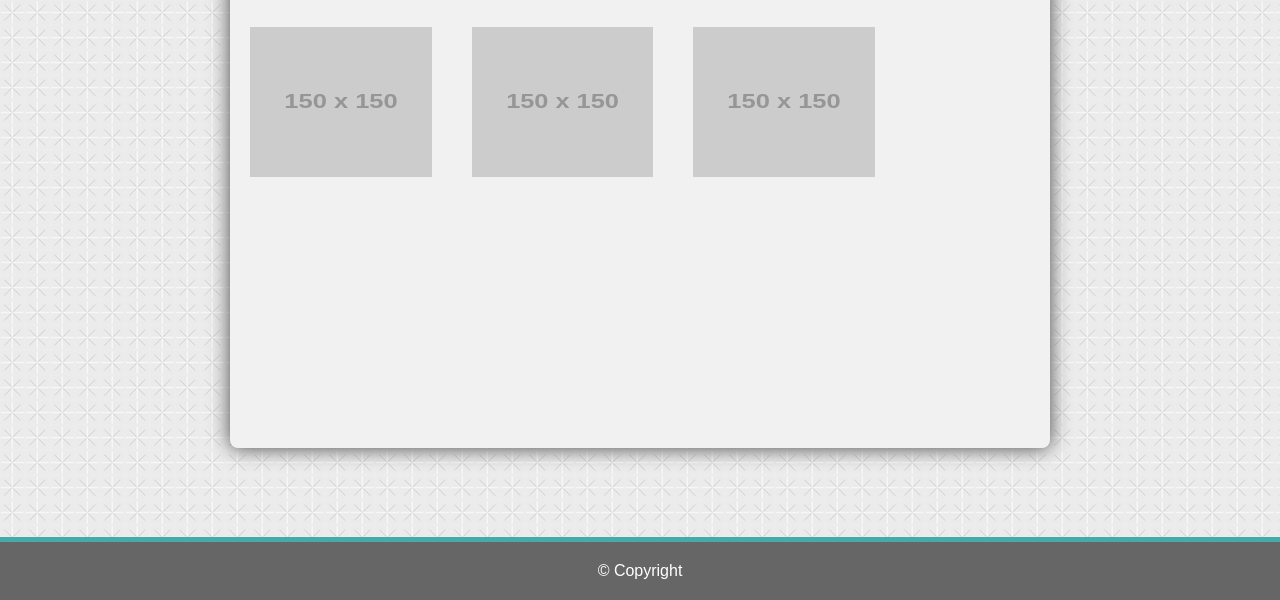
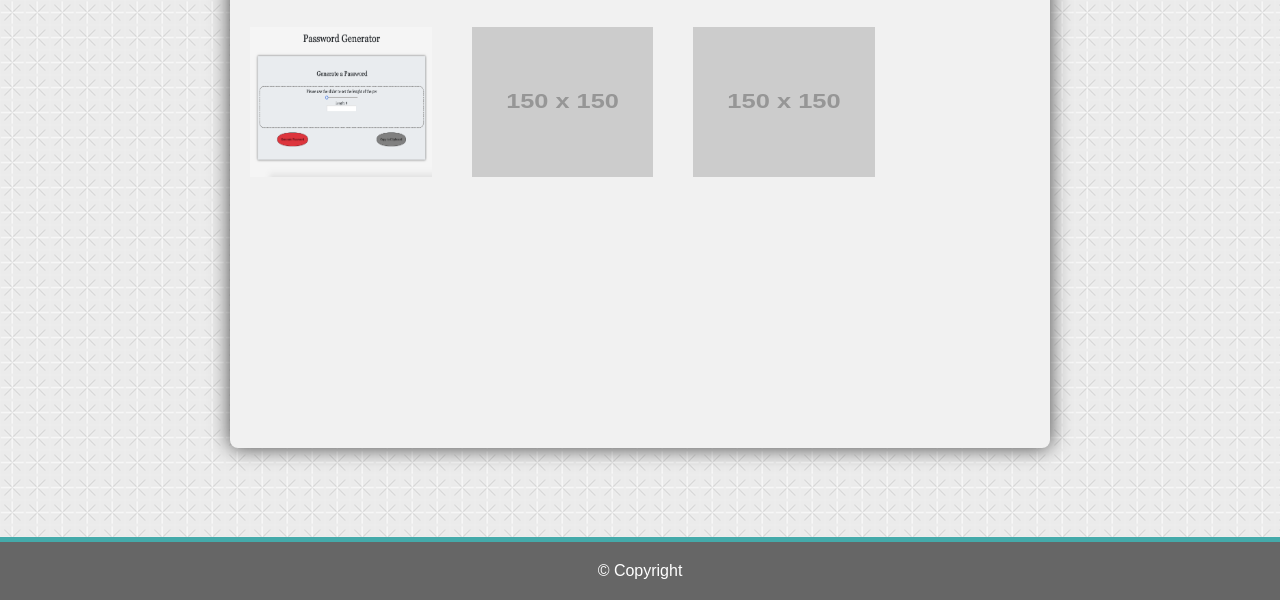
Before and after one commit to jtubay/FirstPortfolio, a plain HTML site: page portfolio.html in a window 1280 px wide. Shown: the part 200-800 px from the top of the page. Drawn offline with Linux system fonts and the light colour scheme; placeholder pictures from the web are drawn by us.

Commit message:
added link to a portfolio item

```diff
--- /dev/null
+++ b/assets/css/reset.css
@@ -0,0 +1,48 @@
+/* http://meyerweb.com/eric/tools/css/reset/
+   v2.0 | 20110126
+   License: none (public domain)
+*/
+
+html, body, div, span, applet, object, iframe,
+h1, h2, h3, h4, h5, h6, p, blockquote, pre,
+a, abbr, acronym, address, big, cite, code,
+del, dfn, em, img, ins, kbd, q, s, samp,
+small, strike, strong, sub, sup, tt, var,
+b, u, i, center,
+dl, dt, dd, ol, ul, li,
+fieldset, form, label, legend,
+table, caption, tbody, tfoot, thead, tr, th, td,
+article, aside, canvas, details, embed,
+figure, figcaption, footer, header, hgroup,
+menu, nav, output, ruby, section, summary,
+time, mark, audio, video {
+	margin: 0;
+	padding: 0;
+	border: 0;
+	font-size: 100%;
+	font: inherit;
+	vertical-align: baseline;
+}
+/* HTML5 display-role reset for older browsers */
+article, aside, details, figcaption, figure,
+footer, header, hgroup, menu, nav, section {
+	display: block;
+}
+body {
+	line-height: 1;
+}
+ol, ul {
+	list-style: none;
+}
+blockquote, q {
+	quotes: none;
+}
+blockquote:before, blockquote:after,
+q:before, q:after {
+	content: '';
+	content: none;
+}
+table {
+	border-collapse: collapse;
+	border-spacing: 0;
+}
--- a/portfolio.html
+++ b/portfolio.html
@@ -29,7 +29,9 @@
             </h1>
 
             <div class="image-container-1">
-                <img class="box1" src="https://via.placeholder.com/150" alt="">
+                <a href="https://jtubay.github.io/passwordgenerator/">
+                    <img class="box1" src="./assets/images/Portfolioimg.png" alt="">
+                </a>
                 <img class="box2" src="https://via.placeholder.com/150" alt="">
                 <img class="box3" src="https://via.placeholder.com/150" alt="">
             </div>
```
Also changed, not shown: assets/images/Portfolioimg.png (added), 3 other files.
